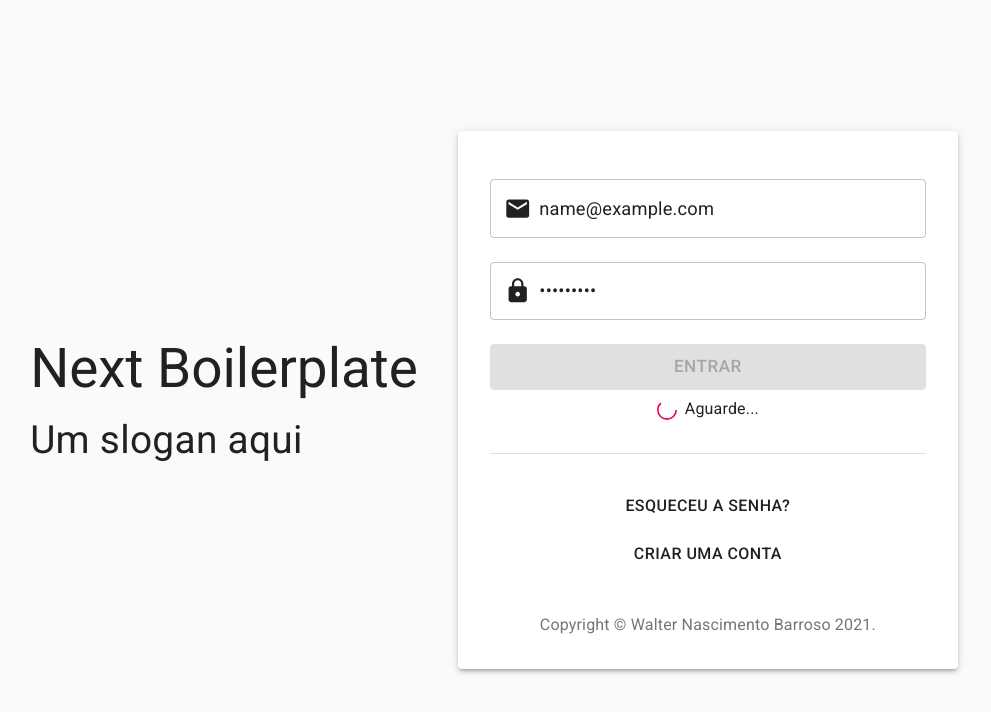
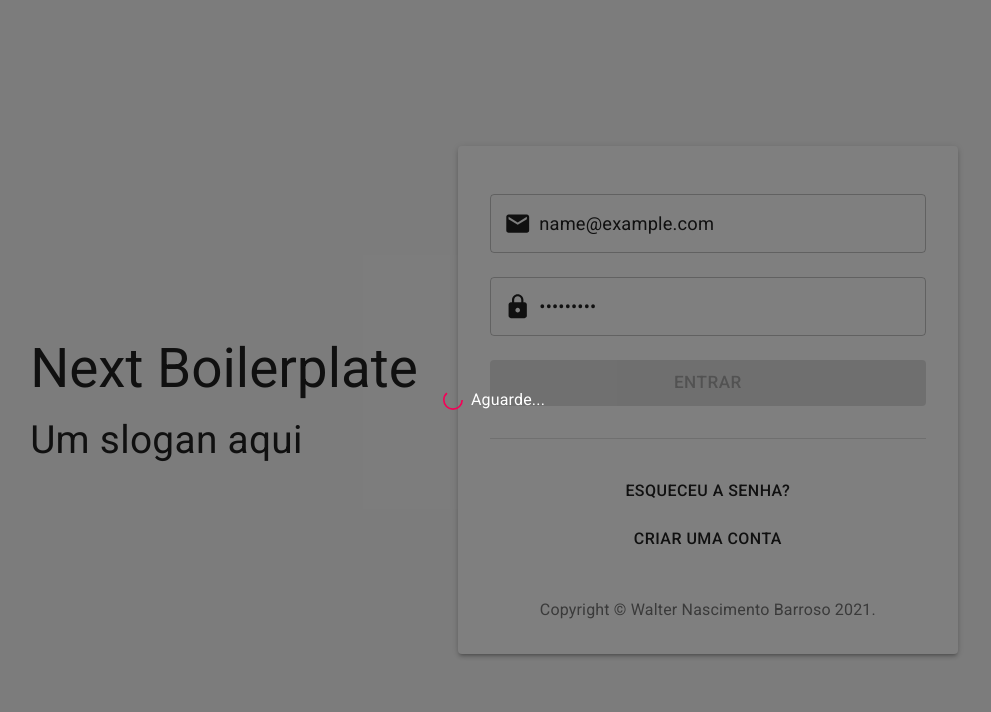
Before and after one commit to walternascimentobarroso/list, a Next.js app: page /auth/login in a window 1280 px wide. Both pictures are taken after typing "name@example.com", "Sample123" into the empty fields and a click on the button "ENTRAR". Shown: the top 712 px of the page, without its empty margins (146-1137 px from the left). Built offline with nearby package versions, Linux system fonts and the light colour scheme.

Commit message:
[ADJUST] Adjust backdrop for loading

```diff
--- a/src/components/pages/FormCustomer/FormCustomer.tsx
+++ b/src/components/pages/FormCustomer/FormCustomer.tsx
@@ -14,7 +14,7 @@ import { useEffect, useState } from 'react';
 import * as Yup from 'yup';
 import { getCustomerById } from '../../../../lib/api/customers';
 import LayoutWithMenu from '../../layout/LayoutWithMenu/LayoutWithMenu';
-import FormLoadingComponent from '../../screen/FormLoading/FormLoading';
+import Loading from '../../screen/Loading/Loading';
 import { Styles } from './Styles';
 
 const useStyles = Styles;
@@ -119,7 +119,7 @@ export default function FormCustomer() {
             >
               Salvar
             </Button>
-            {formik.isSubmitting && <FormLoadingComponent />}
+            {formik.isSubmitting && <Loading />}
           </form>
         </Paper>
       </Container>
--- a/src/components/screen/FormLoading/FormLoading.tsx
+++ /dev/null
@@ -1,20 +0,0 @@
-import { Box, CircularProgress } from '@material-ui/core';
-import { Styles } from './Styles';
-
-const useStyles = Styles;
-
-export default function FormLoadingComponent() {
-  const classes = useStyles();
-
-  return (
-    <Box className={classes.loading}>
-      <CircularProgress
-        className={classes.loadingProgress}
-        disableShrink
-        color="secondary"
-        size={20}
-      />{' '}
-      Aguarde...
-    </Box>
-  );
-}
--- a/src/components/screen/Loading/Loading.tsx
+++ b/src/components/screen/Loading/Loading.tsx
@@ -1,34 +1,22 @@
-import React from 'react';
-import Backdrop from '@material-ui/core/Backdrop';
-import CircularProgress from '@material-ui/core/CircularProgress';
-import Button from '@material-ui/core/Button';
-import { makeStyles } from '@material-ui/core/styles';
+import { Backdrop, Box, CircularProgress } from '@material-ui/core';
+import { Styles } from './Styles';
 
-const useStyles = makeStyles((theme) => ({
-  backdrop: {
-    zIndex: theme.zIndex.drawer + 1,
-    color: '#fff',
-  },
-}));
+const useStyles = Styles;
 
 export default function Loading() {
   const classes = useStyles();
-  const [open, setOpen] = React.useState(false);
-  const handleClose = () => {
-    setOpen(false);
-  };
-  const handleToggle = () => {
-    setOpen(!open);
-  };
 
   return (
-    <div>
-      <Button variant="outlined" color="primary" onClick={handleToggle}>
-        Show backdrop
-      </Button>
-      <Backdrop className={classes.backdrop} open={open} onClick={handleClose}>
-        <CircularProgress color="inherit" />
-      </Backdrop>
-    </div>
+    <Backdrop className={classes.backdrop} open={true}>
+      <Box className={classes.loading}>
+        <CircularProgress
+          className={classes.loadingProgress}
+          disableShrink
+          color="secondary"
+          size={20}
+        />{' '}
+        Aguarde...
+      </Box>
+    </Backdrop>
   );
 }
--- a/src/components/screen/FormLoading/Styles.tsx
+++ b/src/components/screen/Loading/Styles.tsx
@@ -2,6 +2,10 @@ import { createStyles, makeStyles, Theme } from '@material-ui/core/styles';
 
 export const Styles = makeStyles((theme: Theme) =>
   createStyles({
+    backdrop: {
+      zIndex: theme.zIndex.drawer + 1,
+      color: '#fff',
+    },
     loading: {
       display: 'flex',
       justifyContent: 'center',
--- a/src/pages/auth/create-account/index.tsx
+++ b/src/pages/auth/create-account/index.tsx
@@ -17,7 +17,7 @@ import NextLink from 'next/link';
 import React from 'react';
 import * as Yup from 'yup';
 import CopyrightComponent from '../../../components/screen/Copyright/Copyright';
-import FormLoadingComponent from '../../../components/screen/FormLoading/FormLoading';
+import Loading from '../../../components/screen/Loading/Loading';
 import { Styles } from './Styles';
 
 const useStyles = Styles;
@@ -170,7 +170,7 @@ export default function CreateAccountPage() {
           >
             Criar minha conta
           </Button>
-          {formik.isSubmitting && <FormLoadingComponent />}
+          {formik.isSubmitting && <Loading />}
         </form>
 
         <p>
--- a/src/pages/auth/forgot-password/index.tsx
+++ b/src/pages/auth/forgot-password/index.tsx
@@ -13,7 +13,7 @@ import { useFormik } from 'formik';
 import NextLink from 'next/link';
 import * as Yup from 'yup';
 import CopyrightComponent from '../../../components/screen/Copyright/Copyright';
-import FormLoadingComponent from '../../../components/screen/FormLoading/FormLoading';
+import Loading from '../../../components/screen/Loading/Loading';
 import { Styles } from './Styles';
 
 const useStyles = Styles;
@@ -86,7 +86,7 @@ export default function CreateAccountPage() {
           >
             Esqueci a minha senha
           </Button>
-          {formik.isSubmitting && <FormLoadingComponent />}
+          {formik.isSubmitting && <Loading />}
         </form>
 
         <Divider className={classes.divider} variant="fullWidth" />
--- a/src/pages/auth/login/index.tsx
+++ b/src/pages/auth/login/index.tsx
@@ -13,7 +13,7 @@ import { useFormik } from 'formik';
 import Link from 'next/link';
 import * as Yup from 'yup';
 import CopyrightComponent from '../../../components/screen/Copyright/Copyright';
-import FormLoadingComponent from '../../../components/screen/FormLoading/FormLoading';
+import Loading from '../../../components/screen/Loading/Loading';
 import { Styles } from './Styles';
 
 const useStyles = Styles;
@@ -112,7 +112,7 @@ export default function LoginPage() {
           >
             Entrar
           </Button>
-          {formik.isSubmitting && <FormLoadingComponent />}
+          {formik.isSubmitting && <Loading />}
         </form>
 
         <Divider className={classes.divider} variant="fullWidth" />
```
